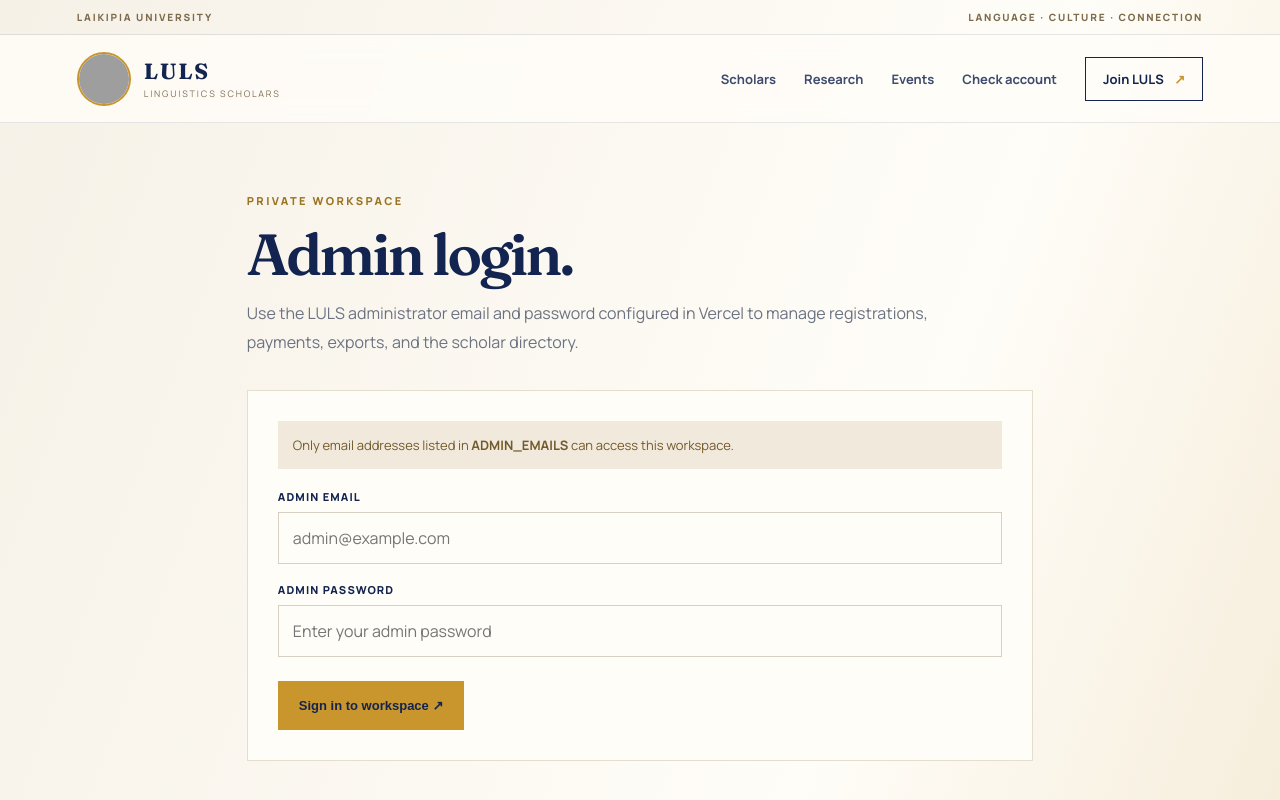
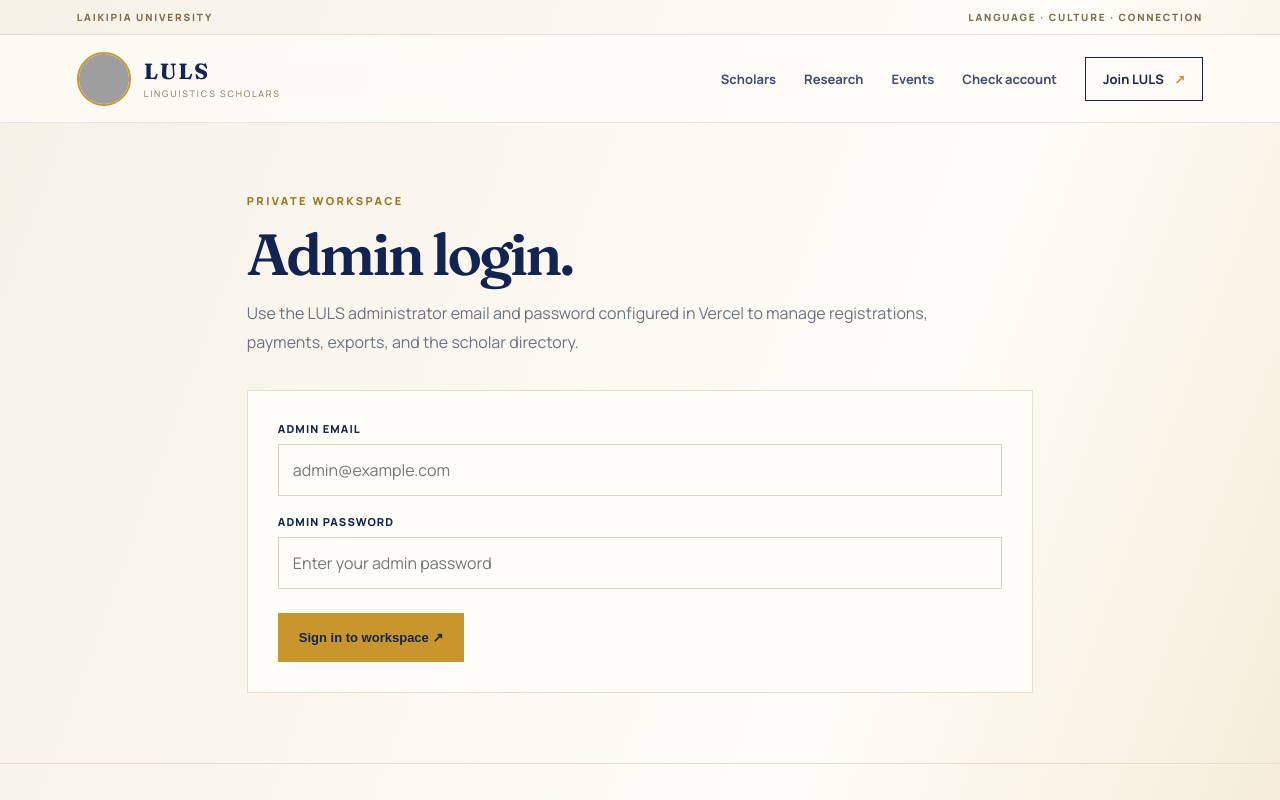
Before and after one commit to leetech254/luls-club, a Next.js app: page /admin in a window 1280 px wide. Shown: the top 800 px of the page. Built offline with nearby package versions, Linux system fonts and the light colour scheme; no server answers; grey boxes are pictures that could not be loaded.

Commit message:
Remove admin email access helper text

```diff
--- a/app/admin/page.tsx
+++ b/app/admin/page.tsx
@@ -4,7 +4,7 @@ import { AdminDashboard } from '@/components/AdminDashboard';
 
 export default async function Admin({ searchParams }: { searchParams?: { error?: string } }) {
   const session = await getAdminSession();
-  if (!session) return <div className="form-page"><div className="form-head"><div className="eyebrow">Private workspace</div><h1>Admin login.</h1><p>Use the LULS administrator email and password configured in Vercel to manage registrations, payments, exports, and the scholar directory.</p></div><form className="form-card" action="/api/auth/login" method="post"><div className="notice">Only email addresses listed in <strong>ADMIN_EMAILS</strong> can access this workspace.</div>{searchParams?.error === 'invalid' && <div className="notice" style={{ background: '#f8e3de', color: '#8a2c1c' }}>The email or password was not accepted. Check the Vercel environment variables and try again.</div>}<div className="field"><label htmlFor="admin-email">Admin email</label><input id="admin-email" name="email" type="email" autoComplete="username" required placeholder="admin@example.com" /></div><div className="field" style={{ marginTop: 18 }}><label htmlFor="admin-password">Admin password</label><input id="admin-password" name="password" type="password" autoComplete="current-password" required placeholder="Enter your admin password" /></div><div className="actions" style={{ marginTop: 24 }}><button className="button gold" type="submit">Sign in to workspace ↗</button></div></form></div>;
+  if (!session) return <div className="form-page"><div className="form-head"><div className="eyebrow">Private workspace</div><h1>Admin login.</h1><p>Use the LULS administrator email and password configured in Vercel to manage registrations, payments, exports, and the scholar directory.</p></div><form className="form-card" action="/api/auth/login" method="post">{searchParams?.error === 'invalid' && <div className="notice" style={{ background: '#f8e3de', color: '#8a2c1c' }}>The email or password was not accepted. Check the Vercel environment variables and try again.</div>}<div className="field"><label htmlFor="admin-email">Admin email</label><input id="admin-email" name="email" type="email" autoComplete="username" required placeholder="admin@example.com" /></div><div className="field" style={{ marginTop: 18 }}><label htmlFor="admin-password">Admin password</label><input id="admin-password" name="password" type="password" autoComplete="current-password" required placeholder="Enter your admin password" /></div><div className="actions" style={{ marginTop: 24 }}><button className="button gold" type="submit">Sign in to workspace ↗</button></div></form></div>;
   const members = await listMembers(true);
   return <AdminDashboard members={members} email={session.email} />;
 }
```
